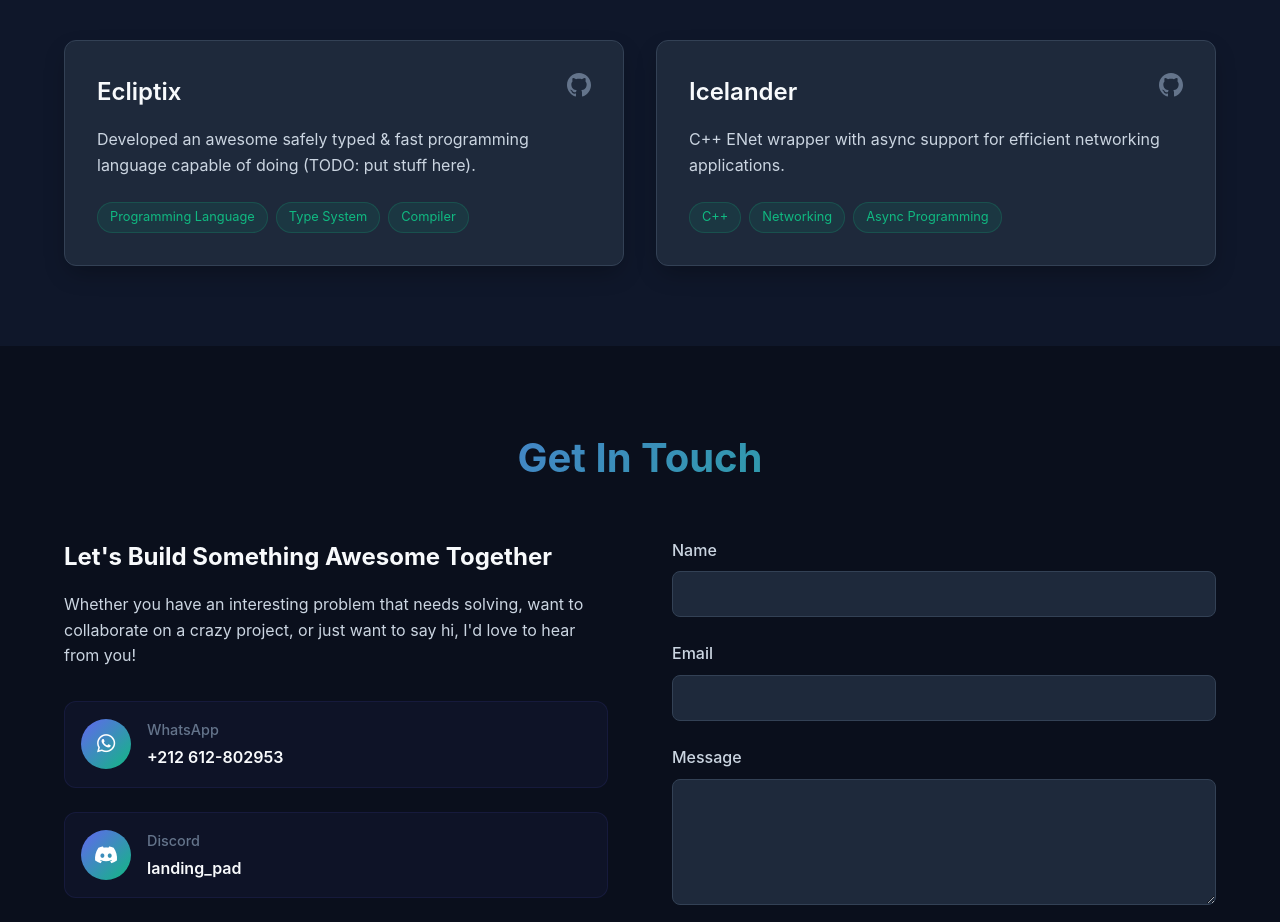
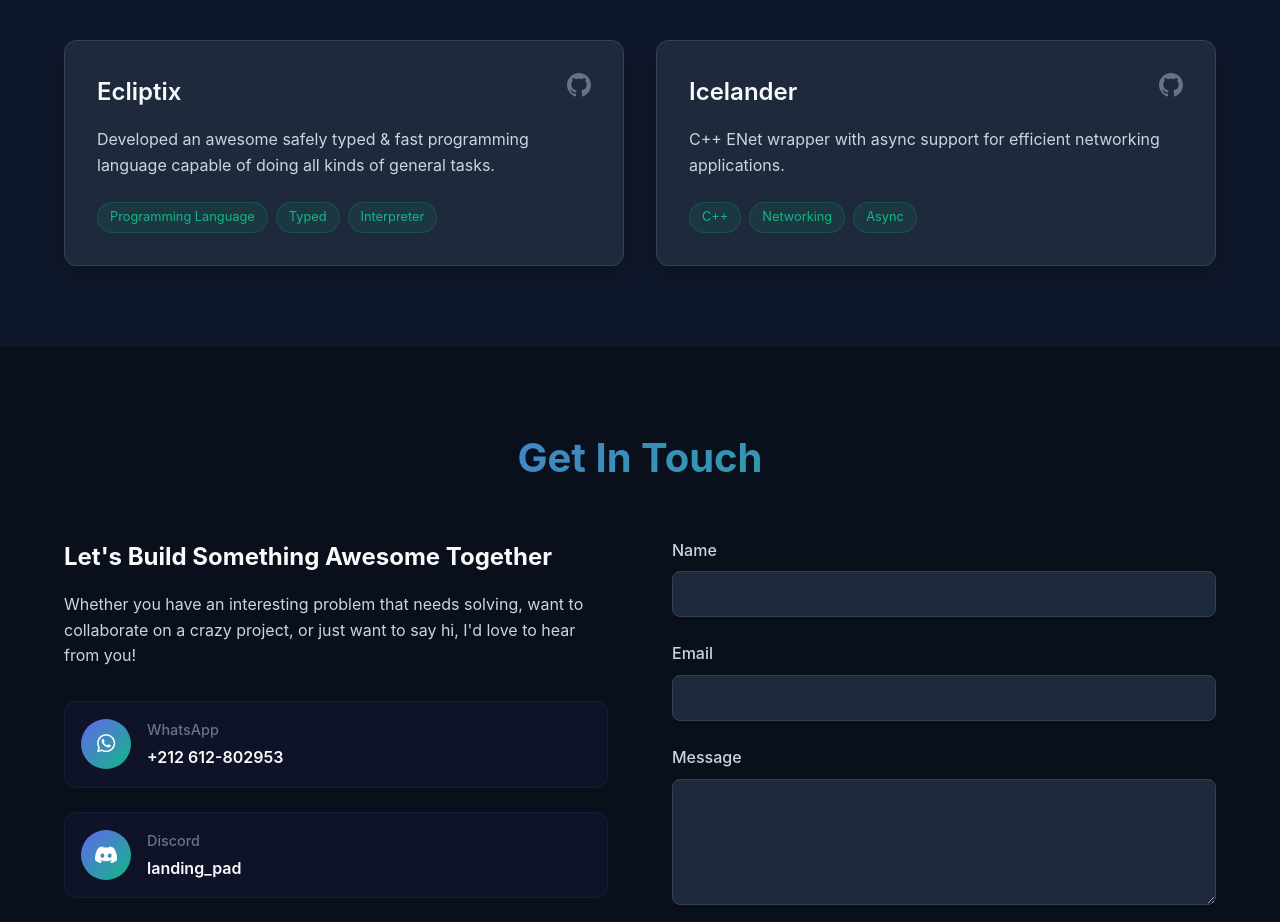
Before and after one commit to landingpad75/portfolio, a Next.js app: page / in a window 1280 px wide. Shown: the part 1660-2582 px from the top of the page. Built offline with nearby package versions, Linux system fonts and the light colour scheme.

Commit message:
changed it to hopefully work

```diff
--- a/app/layout.tsx
+++ b/app/layout.tsx
@@ -21,14 +21,7 @@ export const metadata: Metadata = {
   openGraph: {
     title: "Sky - Developer",
     description: "Know more about my world of hopes and dreams",
-    images: [
-      {
-        url: "https://puffy.ink/test.svg",
-        width: 128,
-        height: 128,
-        alt: "picture",
-      },
-    ],
+    images: "https://puffy.ink/test.svg",
   },
 };
 
--- a/components/ProjectsSection.tsx
+++ b/components/ProjectsSection.tsx
@@ -11,15 +11,15 @@ const ProjectsSection: React.FC = () => {
   const projects: Project[] = [
     {
       title: "Ecliptix",
-      description: "Developed an awesome safely typed & fast programming language capable of doing (TODO: put stuff here).",
+      description: "Developed an awesome safely typed & fast programming language capable of doing all kinds of general tasks.",
       githubUrl: "https://github.com/EcliptixLang/ecxp",
-      tags: ["Programming Language", "Type System", "Compiler"]
+      tags: ["Programming Language", "Typed", "Interpreter"]
     },
     {
       title: "Icelander",
       description: "C++ ENet wrapper with async support for efficient networking applications.",
       githubUrl: "https://github.com/landing_pad/Icelander",
-      tags: ["C++", "Networking", "Async Programming"]
+      tags: ["C++", "Networking", "Async"]
     }
   ];
 
```
